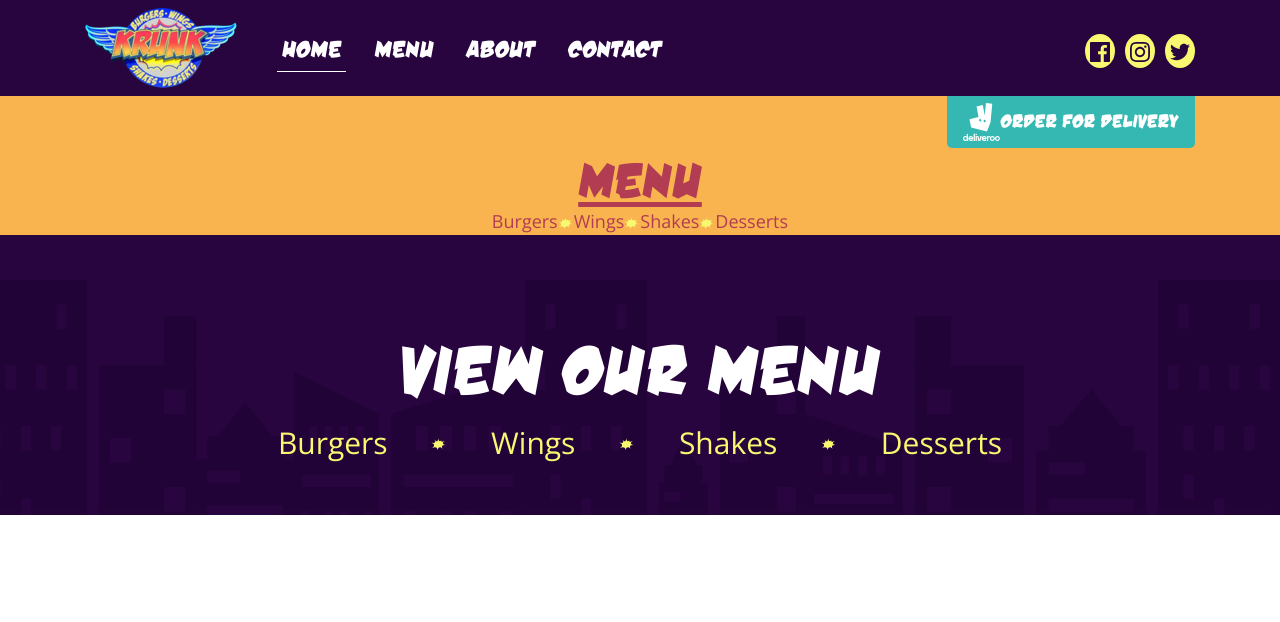
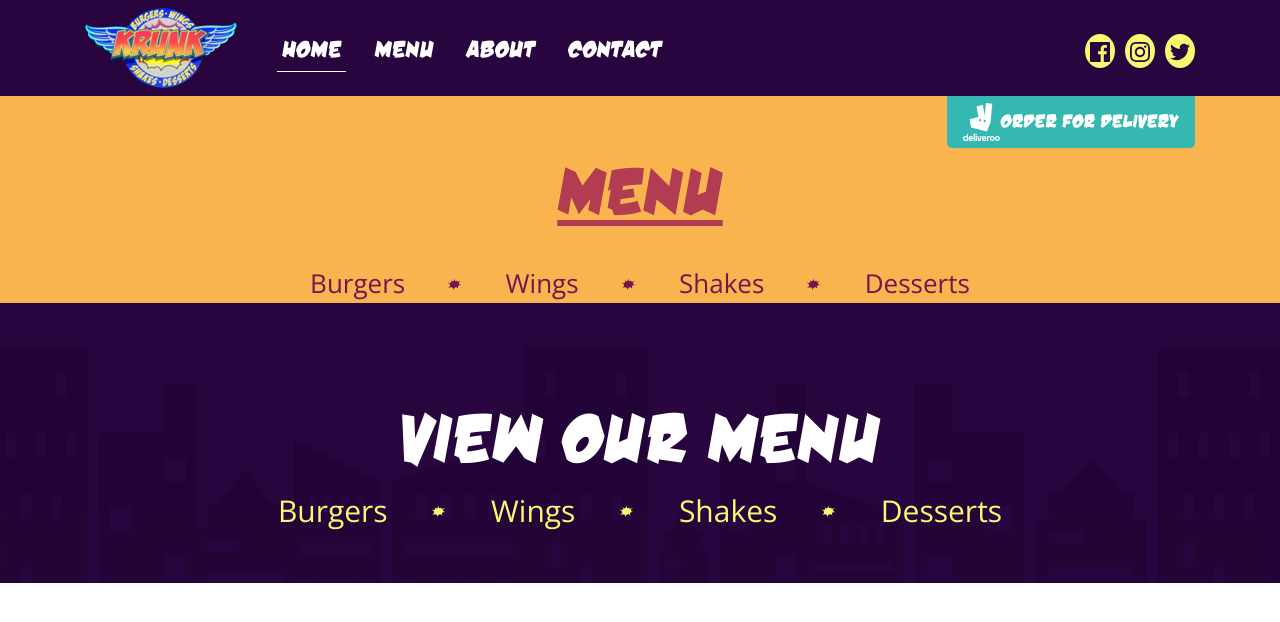
Before and after one commit to iamcstlouis/krunk-burgers-site, a Vue app: page /menu in a window 1280 px wide. Shown: the top 622 px of the page. Built offline with nearby package versions, Linux system fonts and the light colour scheme.

Commit message:
Adds submenu separator on menu page

```diff
--- a/src/components/SubMenu.vue
+++ b/src/components/SubMenu.vue
@@ -3,26 +3,17 @@
     <div class="container">
       <div class="links">
         <router-link to="/burgers">Burgers</router-link>
-            <span
-              ><img
-                src="./../assets/icn_footer_menu_bang.svg"
-                alt=""
-                class="separator"
-            /></span>
+        <span>
+          <img src="./../assets/menu/icn_sub_menu_bang.svg" alt class="separator" />
+        </span>
         <router-link to="/wings">Wings</router-link>
-            <span
-              ><img
-                src="./../assets/icn_footer_menu_bang.svg"
-                alt=""
-                class="separator"
-            /></span>
+        <span>
+          <img src="./../assets/menu/icn_sub_menu_bang.svg" alt class="separator" />
+        </span>
         <router-link to="/shakes">Shakes</router-link>
-            <span
-              ><img
-                src="./../assets/icn_footer_menu_bang.svg"
-                alt=""
-                class="separator"
-            /></span>
+        <span>
+          <img src="./../assets/menu/icn_sub_menu_bang.svg" alt class="separator" />
+        </span>
         <router-link to="/desserts">Desserts</router-link>
       </div>
     </div>
@@ -32,21 +23,29 @@
 <script>
 export default {
   name: "SubMenu"
-}
+};
 </script>
 
 <style lang="scss" scoped>
 .sub-menu {
+  margin-top: 3.5rem;
+
   .container {
+    .links {
+      display: flex;
+      align-items: center;
+      justify-content: space-around;
+      width: 65%;
+      margin: 0 auto;
+      a {
+        color: #731550 !important;
+        font-size: 18px;
 
-        .links {
-             a {
-            color: #b23c52 !important;
-            font-size: 18px;
+        @media (min-width: 1024px) {
+          font-size: 2.6rem;
         }
       }
-
     }
   }
-
+}
 </style>
--- a/src/views/Menu.vue
+++ b/src/views/Menu.vue
@@ -33,6 +33,10 @@ export default {
       color: #b23c52;
       text-decoration: underline;
       margin-bottom: 0;
+
+      @media (min-width: 1024px) {
+        font-size: 6.7rem;
+      }
     }
 
     .deliveroo-widget {
```
Also changed, not shown: src/assets/menu/icn_sub_menu_bang.svg (added). Lines whose indentation alone changed are shown as unchanged.
